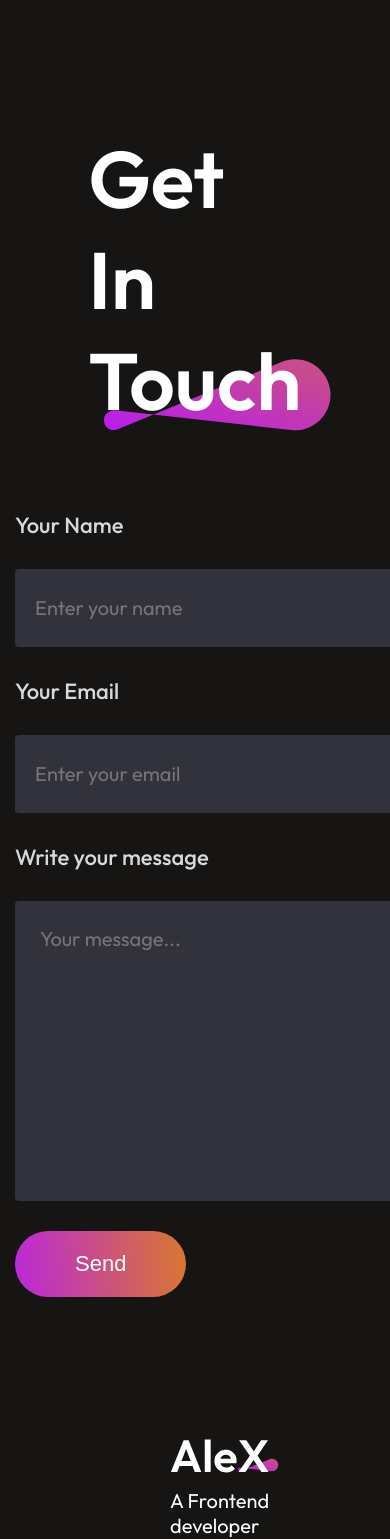
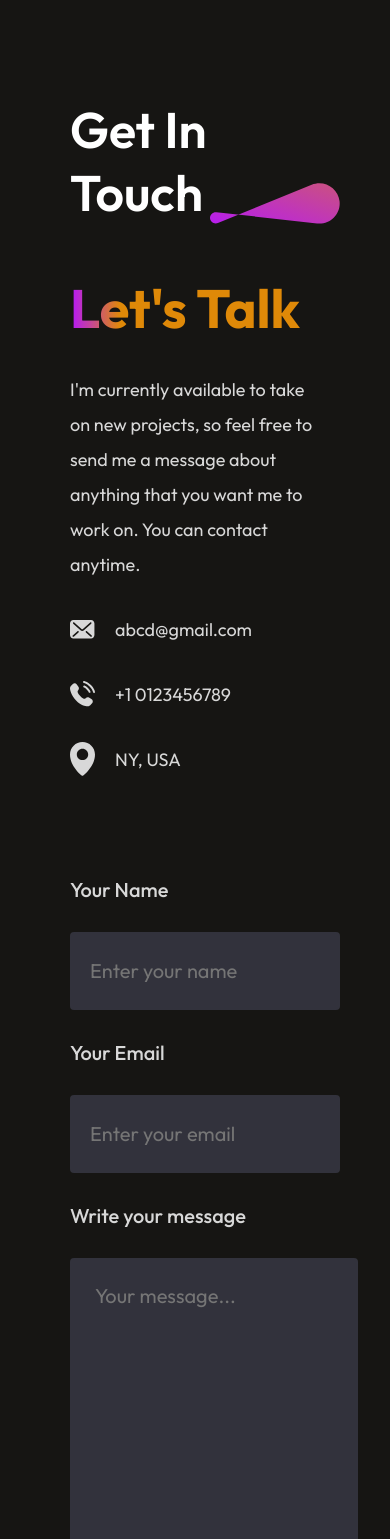
Before and after one commit to taj-u/portfolio, a React (Create React App) app: page / in a window 390 px wide. Shown: the part 5230-6769 px from the top of the page. Built offline with nearby package versions, Linux system fonts and the light colour scheme.

Commit message:
Make Contact section Responsive

```diff
--- a/src/components/Contact/Contact.css
+++ b/src/components/Contact/Contact.css
@@ -25,7 +25,7 @@
 
 .contact-section {
   display: flex;
-  gap: 150px;
+  gap: 100px;
 }
 .contact-left {
   display: flex;
@@ -91,7 +91,7 @@
   padding: 25px;
   border-radius: 4px;
   background: #32323c;
-  color: #A0A0A0;
+  color: #a0a0a0;
   font-family: Outfit;
   font-size: 20px;
 }
@@ -100,7 +100,7 @@
   border: none;
   color: white;
   border-radius: 50px;
-  background: linear-gradient(264deg, #DA7C25 -05.09%, #B923E4 106.28%);
+  background: linear-gradient(264deg, #da7c25 -05.09%, #b923e4 106.28%);
   font-size: 22px;
   padding: 20px 60px;
   margin-bottom: 50px;
@@ -112,3 +112,61 @@
   transform: scale(1.1);
   transition: 0.4s;
 }
+
+@media (max-width: 768px) {
+  .contact {
+    gap: 50px;
+    margin: 50px 70px;
+    align-items: start;
+  }
+
+  .contact-title h1 {
+    padding: 0;
+    font-size: 50px;
+  }
+
+  .contact-title img {
+    width: 130px;
+    margin-right: -20px;
+  }
+
+  .contact-section {
+    flex-direction: column;
+  }
+
+  .contact-left h1 {
+    font-size: 54px;
+  }
+
+  .contact-left p {
+    font-size: 18px;
+  }
+
+  .contact-detail {
+    gap: 20px;
+  }
+
+  .contact-detail img {
+    width: 25px;
+  }
+
+  .contact-right label {
+    font-size: 20px;
+  }
+
+  .contact-right input {
+    width: 100%;
+    font-size: 20px;
+  }
+
+  .contact-right textarea {
+    width: 95%;
+    font-size: 20px;
+  }
+
+  .contact-submit {
+    font-size: 20px;
+    padding: 15px 40px;
+  }
+
+}
```
